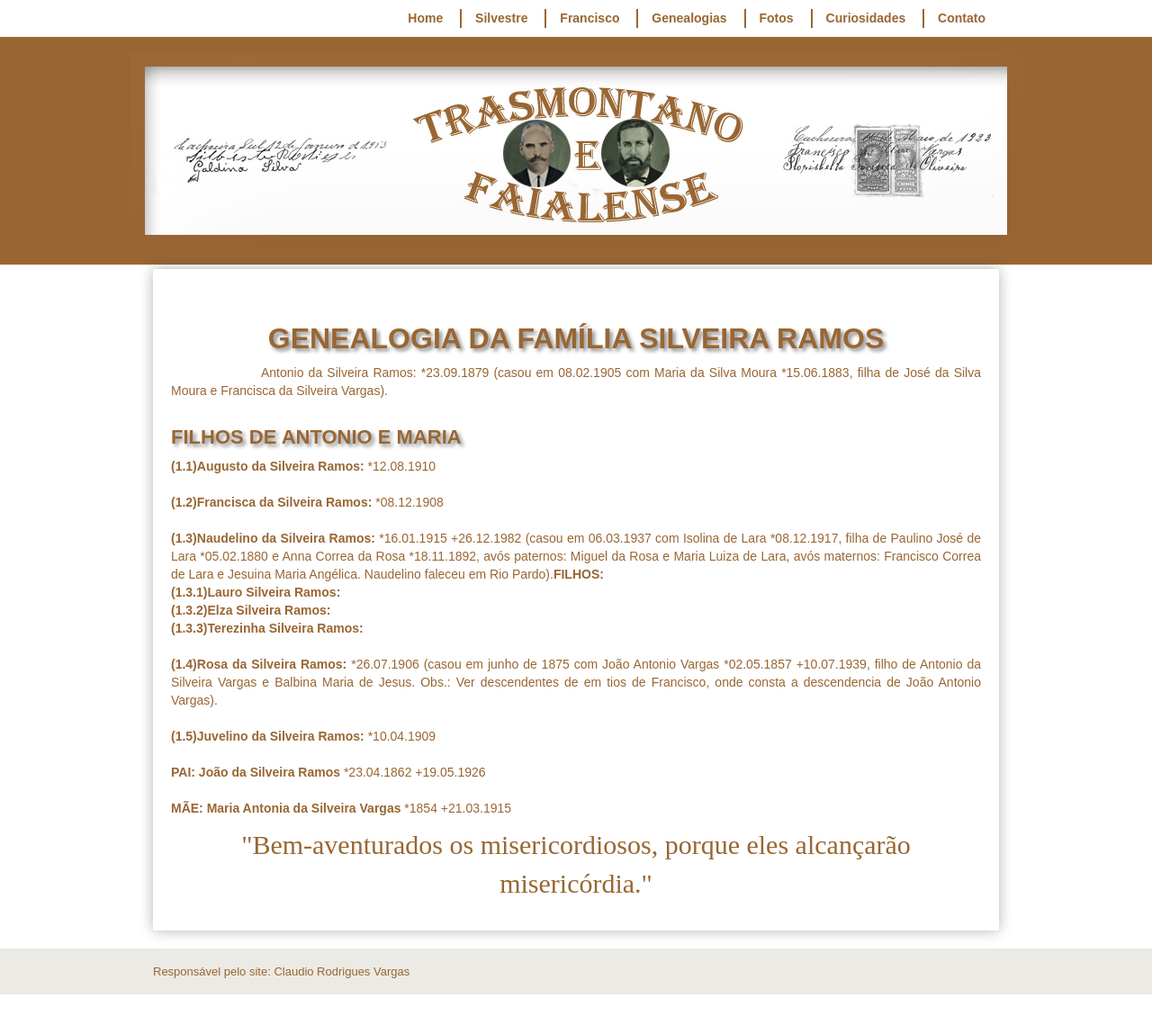
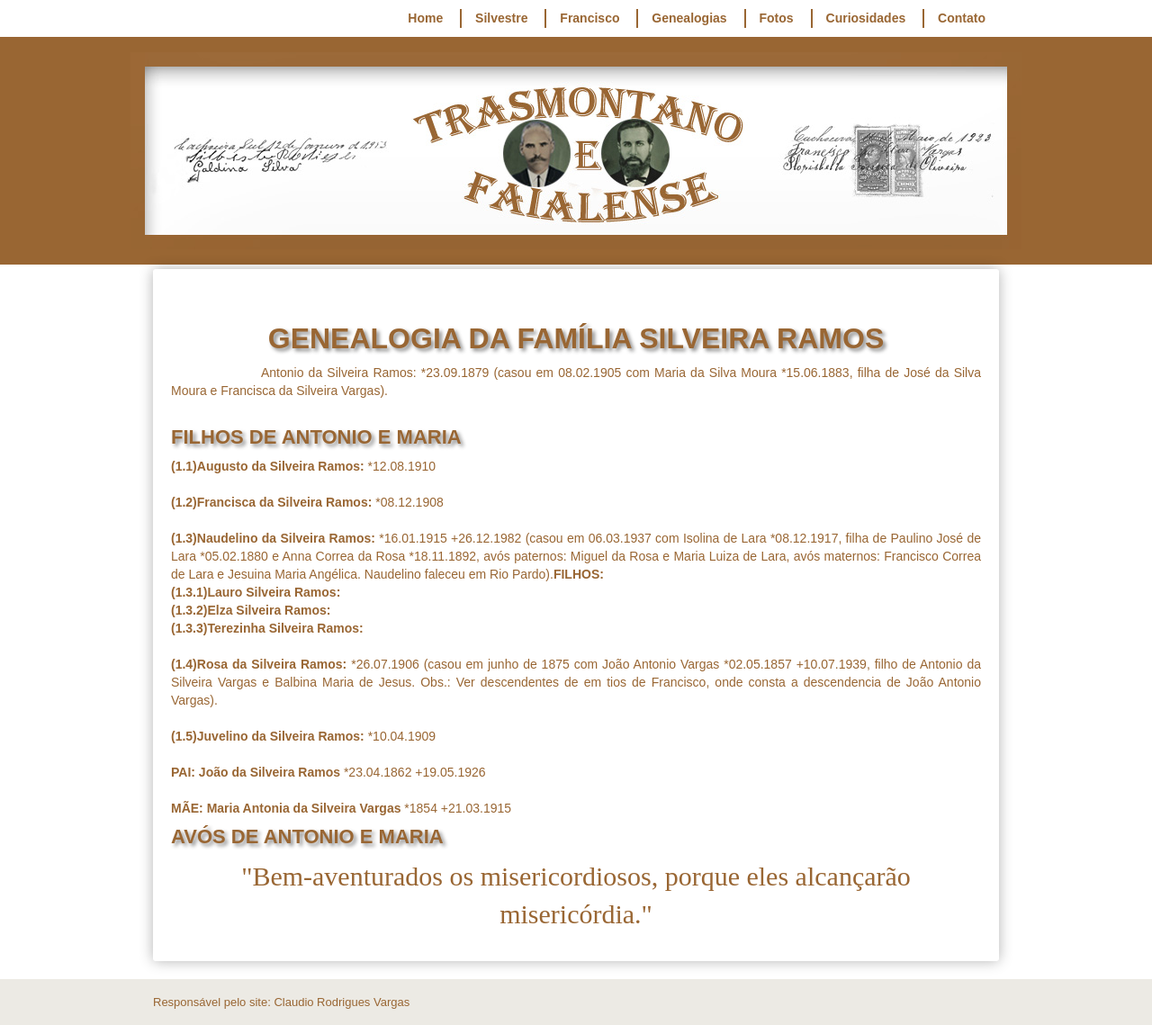
Before and after one commit to claudiovargas1955/claudiovargas1955.github.io, a Jekyll site: the page built from _pages/familia-silveira-ramos.html, in a window 1280 px wide. Shown: the whole page at 90% size. Built offline with Jekyll 4.4.1, drawn with Linux system fonts in a browser that asks for light colours; some web fonts are replaced; before the commit the page ends 1105 px from its top, so only the background shows below that.

Commit message:
Update familia-silveira-ramos.html

```diff
--- a/_pages/familia-silveira-ramos.html
+++ b/_pages/familia-silveira-ramos.html
@@ -120,7 +120,7 @@ João Antonio Vargas).<br><br>
 
 <b>MÃE: Maria Antonia da Silveira Vargas </b>*1854 +21.03.1915 <br>
 
-
+<h4>AVÓS DE ANTONIO E MARIA</h4>
 
 
 <p style="text-align:center; color:#996633; font-size:30px; font-family: 'Rancho', cursive ">"Bem-aventurados os misericordiosos,
```
